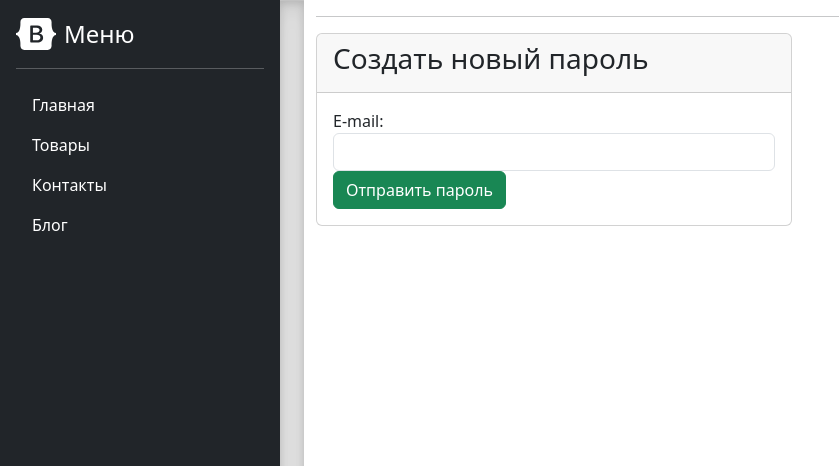
After one commit to evlx87/django_test_project, a Django app: page /auth/pass_reset/ in a window 1280 px wide. The commit adds this page. Shown: the top 466 px of the page, without its empty margins (0-839 px from the left). Run offline with Django 5.2, Linux system fonts and the light colour scheme.

Commit message:
добавлен функционал восстановления пароля

```diff
--- a/users_auth/templates/users_auth/login_form.html
+++ b/users_auth/templates/users_auth/login_form.html
@@ -8,6 +8,7 @@
                 {% csrf_token %}
                 {{ form.as_p }}
                 <button type="submit" class="btn btn-primary">Войти</button>
+                <a href="{% url 'users_auth:pass_reset' %}" class="btn btn-danger">Забыли пароль?</a>
             </div>
         </div>
     </div>
--- /dev/null
+++ b/users_auth/templates/users_auth/password_reset_form.html
@@ -0,0 +1,18 @@
+{% extends 'catalog/base.html' %}
+
+{% block page_content %}
+<form class="form-signin" method="post">
+    <div class="col-6">
+        {% csrf_token %}
+        <div class="card">
+            <div class="card-header">
+                <h3 class="card-title">Создать новый пароль</h3>
+            </div>
+            <div class="card-body">
+                {{ form }}
+                <button type="submit" class="btn btn-success">Отправить пароль</button>
+            </div>
+        </div>
+    </div>
+</form>
+{% endblock %}
--- a/users_auth/urls.py
+++ b/users_auth/urls.py
@@ -1,13 +1,15 @@
+from django.contrib.auth.views import LoginView, LogoutView
 from django.urls import path
 
 from users_auth.apps import UsersAuthConfig
-from users_auth.views import UserLogin, UserLogout, RegisterView, VerifyCodeView
+from users_auth.views import RegisterView, VerifyCodeView, PasswordResetView
 
 app_name = UsersAuthConfig.name
 
 urlpatterns = [
-    path('login/', UserLogin.as_view(), name='login'),
-    path('logout/', UserLogout.as_view(), name='logout'),
+    path('', LoginView.as_view(template_name='users_auth/login_form.html'), name='login'),
+    path('logout/', LogoutView.as_view(), name='logout'),
     path('register/', RegisterView.as_view(), name='register'),
-    path('verify_code/', VerifyCodeView.as_view(), name='verify_code')
+    path('verify_code/', VerifyCodeView.as_view(), name='verify_code'),
+    path('pass_reset/', PasswordResetView.as_view(), name='pass_reset'),
 ]
--- a/users_auth/views.py
+++ b/users_auth/views.py
@@ -1,26 +1,20 @@
+import random
+import string
+
 from django.conf import settings
 from django.contrib.auth.views import LoginView, LogoutView
 from django.core.mail import send_mail
 from django.shortcuts import redirect, render
 from django.urls import reverse_lazy
+from django.utils.crypto import get_random_string
 from django.views import View
-from django.views.generic import CreateView
+from django.views.generic import CreateView, FormView
 
-from users_auth.forms import RegisterForm
+from users_auth.forms import RegisterForm, NewPasswordForm
 from users_auth.models import User
 
 
 # Create your views here.
-class UserLogin(LoginView):
-    template_name = 'users_auth/login_form.html'
-    success_url = reverse_lazy('catalog:index')
-
-
-class UserLogout(LogoutView):
-    model = User
-    success_url = reverse_lazy('catalog:index')
-
-
 class RegisterView(CreateView):
     model = User
     form_class = RegisterForm
@@ -53,3 +47,28 @@ class VerifyCodeView(View):
             return redirect('users_auth:login')
 
         return redirect('users_auth:verify_code')
+
+
+class PasswordResetView(FormView):
+    template_name = 'users_auth/password_reset_form.html'
+    form_class = NewPasswordForm
+    success_url = reverse_lazy('user_auth:login')
+
+    def form_valid(self, form):
+        email = form.cleaned_data['email']
+        user = User.objects.get(email=email)
+
+        pass_symbols = ''.join(random.choice(string.ascii_letters + string.digits + '!@#$%&'))
+        password = get_random_string(12, pass_symbols)
+
+        user.set_password(password)
+        user.save()
+
+        send_mail(
+            subject='Пароль восстановлен',
+            message=f'Ваш новый пароль: {password}',
+            from_email=settings.EMAIL_HOST_USER,
+            recipient_list=[user.email],
+            fail_silently=False,
+        )
+        return super().form_valid(form)
```
Also changed, not shown: users_auth/migrations/0007_alter_user_verify_code.py (added).
